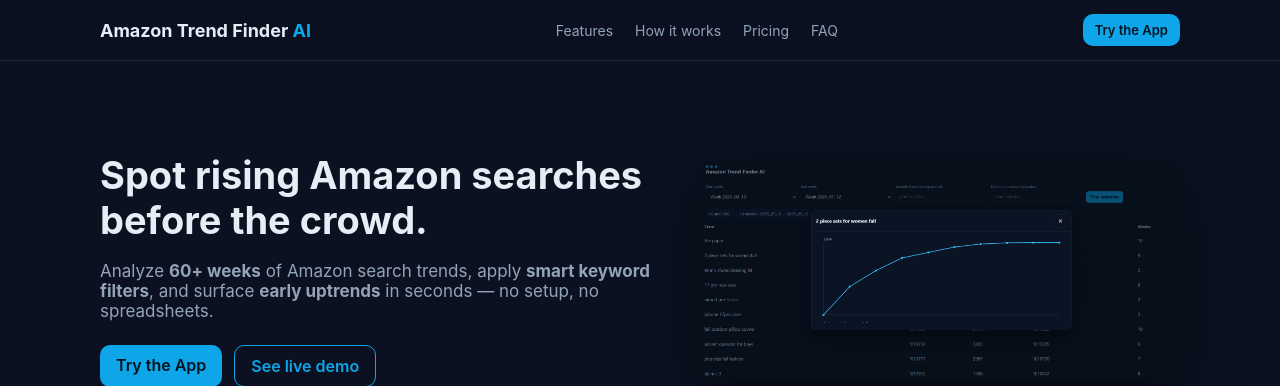
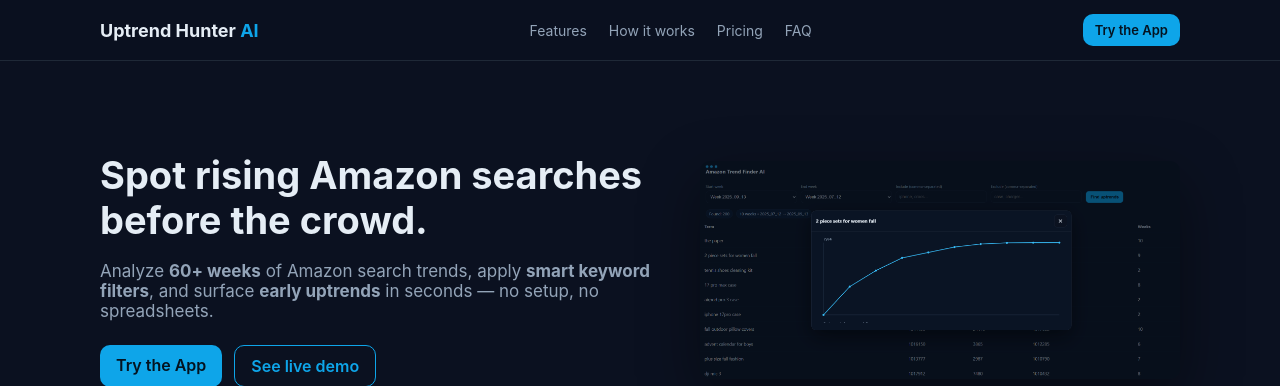
Before and after one commit to coskunforex/amazon-trend-web, a Flask app: page / in a window 1280 px wide. Shown: the top 386 px of the page. Run offline with Flask 3, Linux system fonts and the light colour scheme; parts of the project's set-up code (start-up, migrations or seed data) failed here and were passed over.

Commit message:
chore(meta): update landing page title for better Paddle/SEO visibility

```diff
--- a/app/web/templates/landing.html
+++ b/app/web/templates/landing.html
@@ -12,7 +12,7 @@
   <!-- Navbar -->
   <nav class="nav">
     <div class="nav-inner">
-      <div class="logo">Amazon Trend Finder <span>AI</span></div>
+      <div class="logo">Uptrend Hunter <span>AI</span></div>
       <ul class="menu">
         <li><a href="#features">Features</a></li>
         <li><a href="#how">How it works</a></li>
@@ -138,7 +138,7 @@
   <!-- Footer -->
     <!-- Footer -->
   <footer class="footer" style="text-align:center; padding:30px 0; border-top:1px solid #1e293b;">
-    <p>© 2025 Amazon Trend Finder AI. All rights reserved.</p>
+    <p>© 2025 Uptrend Hunter AI. All rights reserved.</p>
     <div class="links" style="margin-top:10px;">
       <a href="/terms" style="color:#9aa0a6; text-decoration:none; margin:0 10px;">Terms & Conditions</a> |
       <a href="/privacy" style="color:#9aa0a6; text-decoration:none; margin:0 10px;">Privacy Policy</a> |
```
